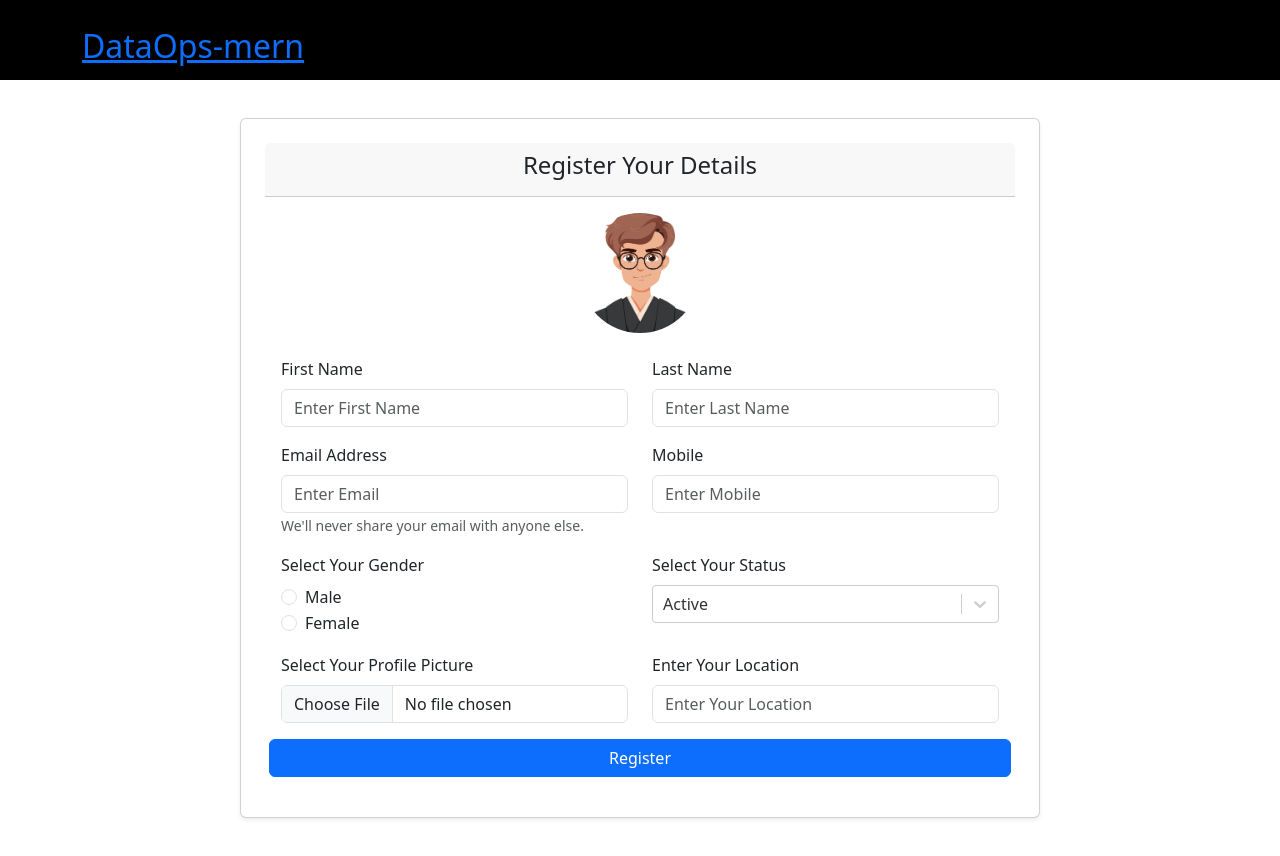
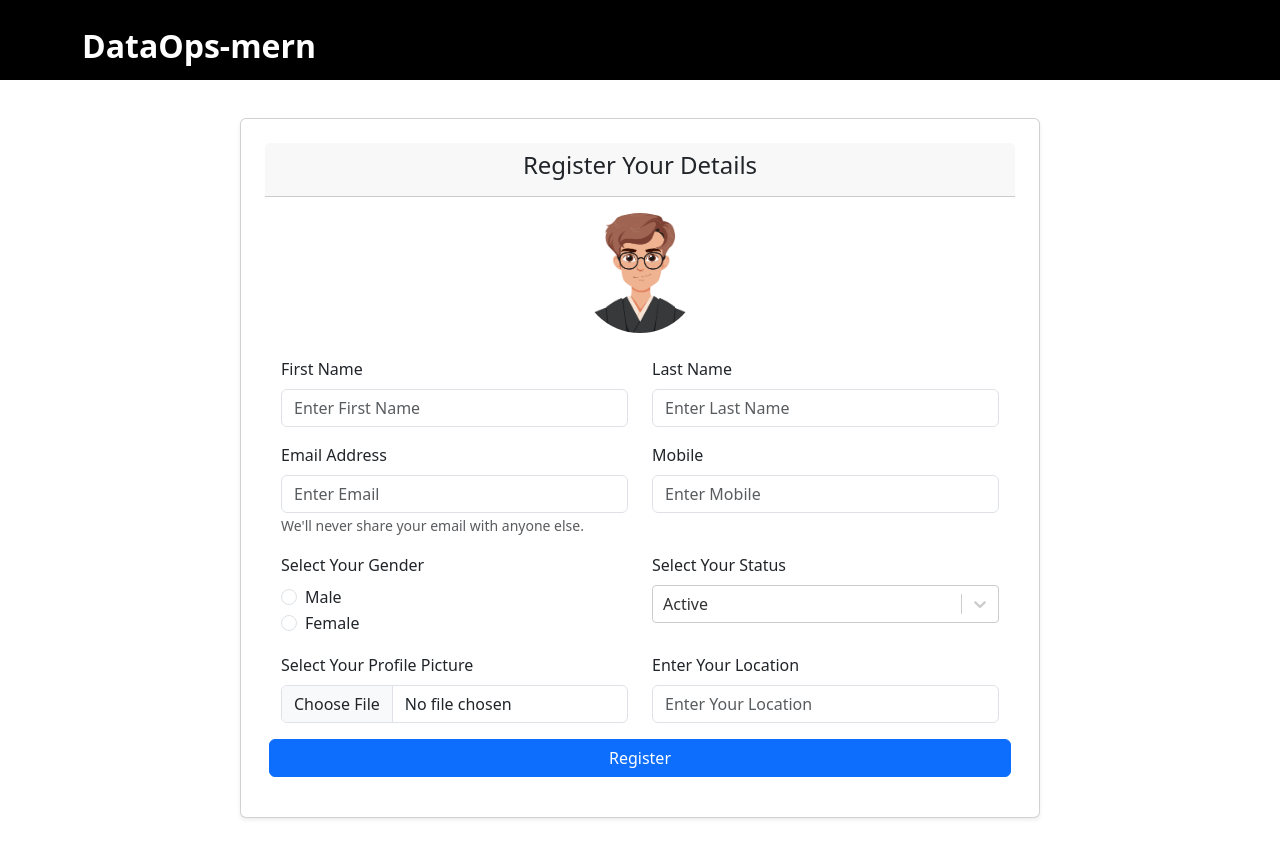
Before and after one commit to IjazUllahKhan/DataOps-MERN, a React (Vite) app in the folder client/: page /register in a window 1280 px wide. Built offline with nearby package versions, Linux system fonts and the light colour scheme.

Commit message:
create and design home ,edit and profile page

```diff
--- a/client/src/components/headers/header.css
+++ b/client/src/components/headers/header.css
@@ -12,6 +12,8 @@
   padding: 14px;
 }
 .brand {
-  font-weight: 100;
+  font-weight: bolder;
   font-size: xx-large;
+  text-decoration: none;
+  color: white;
 }
```
